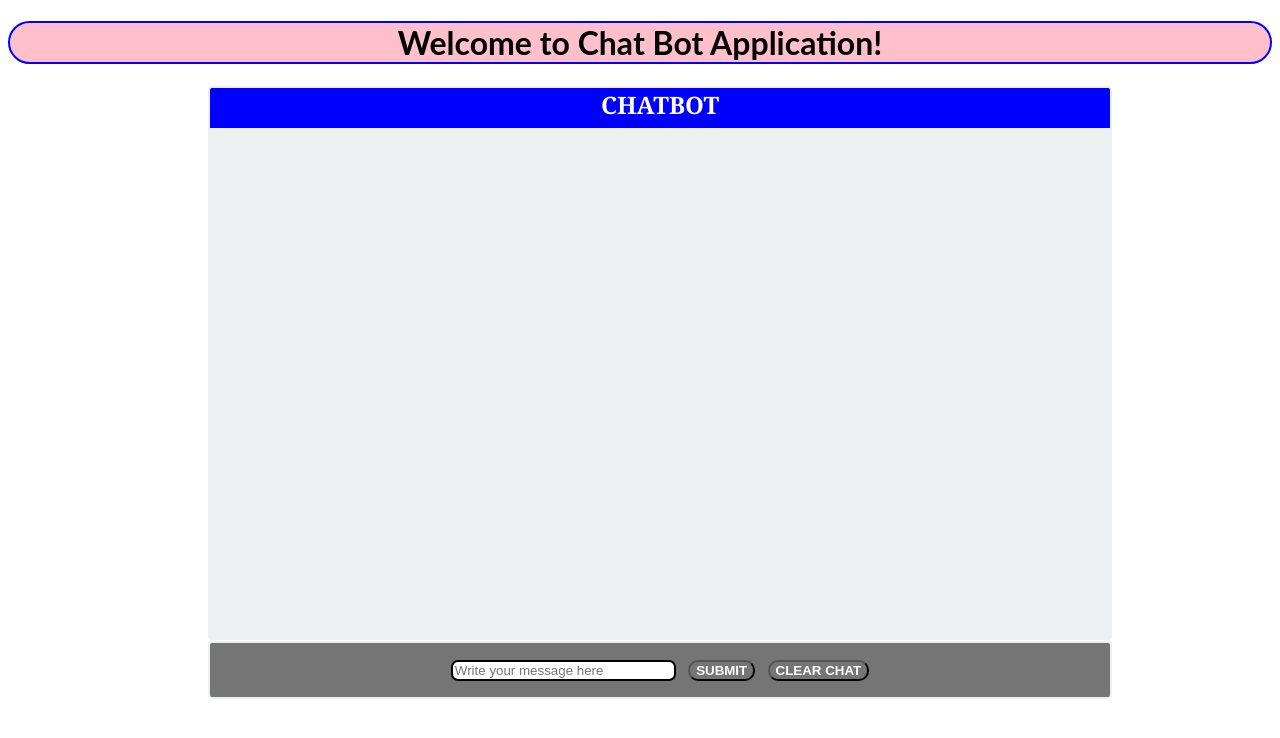
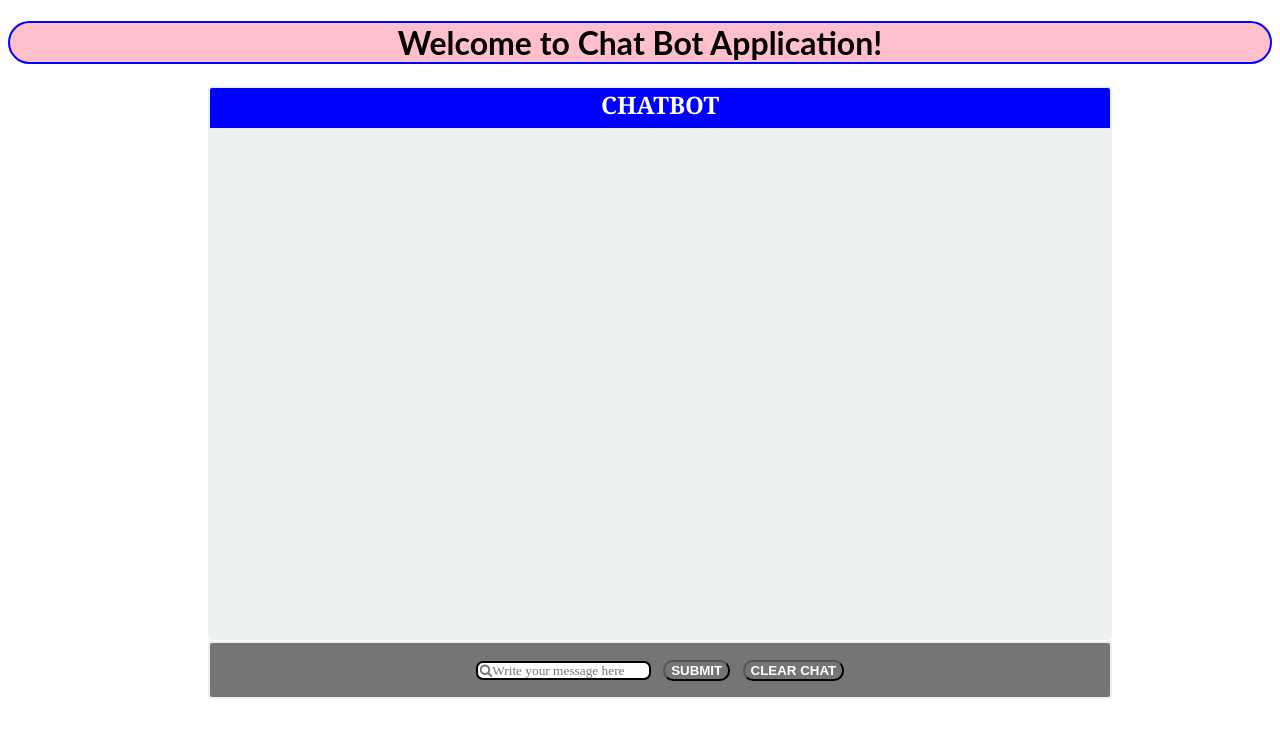
Before and after one commit to RAVIAREDDULA/chatgpt, an Angular app: page / in a window 1280 px wide. Shown: the top 738 px of the page. Built offline with nearby package versions, Linux system fonts and the light colour scheme.

Commit message:
place icon commit

```diff
--- a/src/app/app.component.html
+++ b/src/app/app.component.html
@@ -19,7 +19,7 @@ border-color:blue;border-radius:25px;text-align:center;">{{title}}</h1>
 <input
   type="text"
   [(ngModel)]="filterBy"
-  placeholder="Write your message here "
+  placeholder="&#61442;Write your message here " style="font-family: FontAwesome;"
   autocomplete="off"
   (keyup.enter)="filter()" size="25"
 />&nbsp;&nbsp;
```
